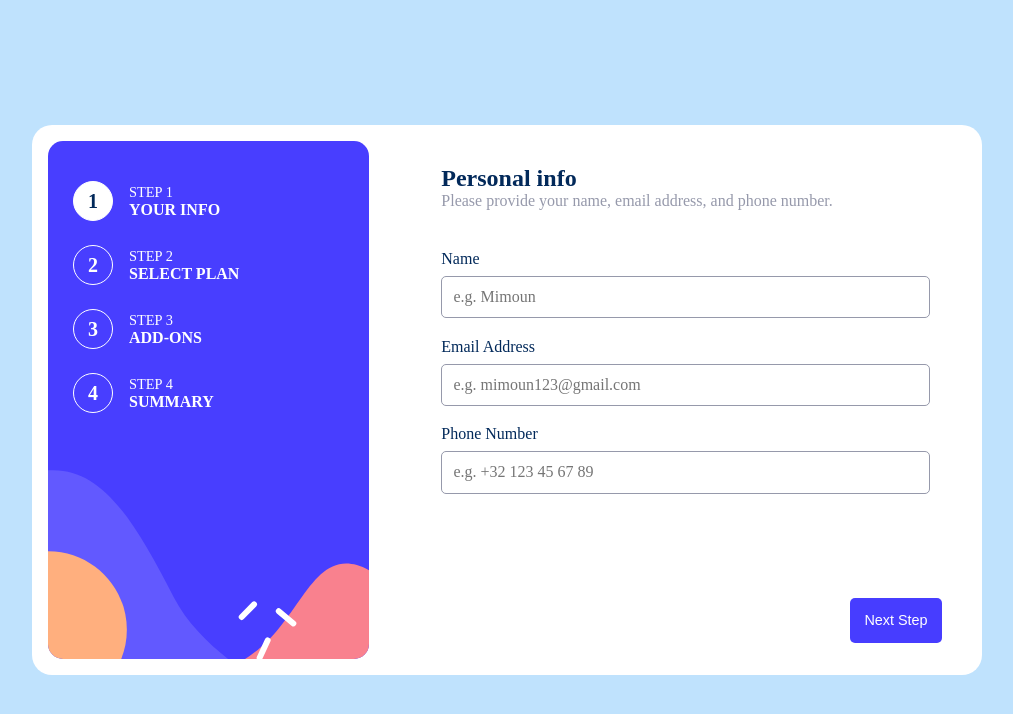
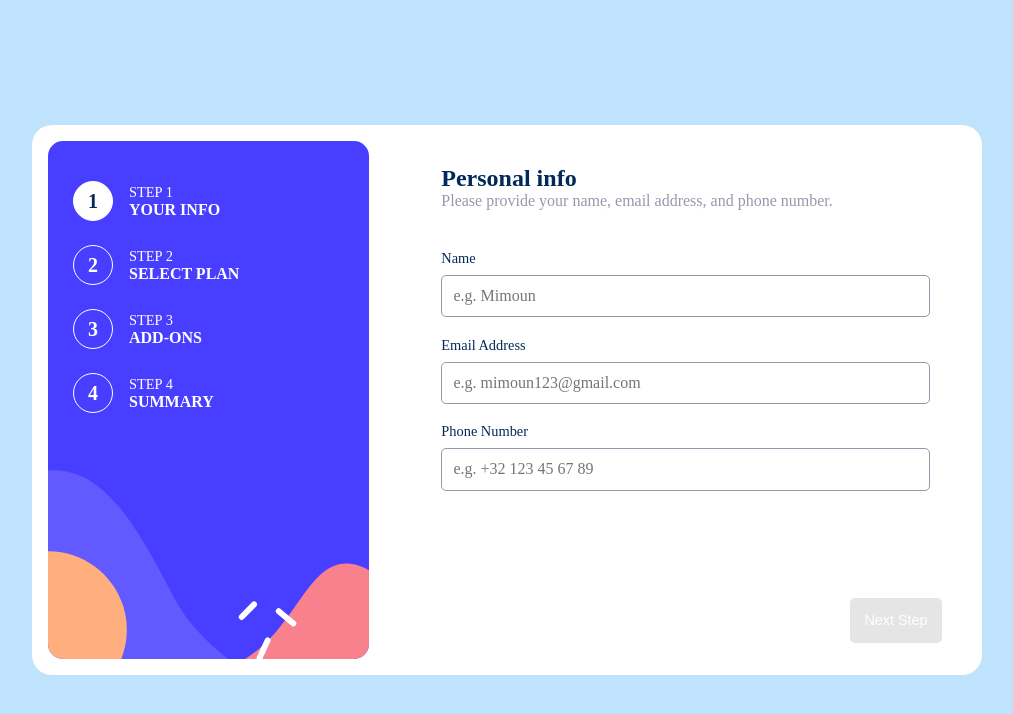
Before and after one commit to 1Dh2Be/multi_step_form, a React app: page /step1 in a window 1280 px wide. Shown: the top 714 px of the page, without its empty margins (133-1146 px from the left). Built offline with nearby package versions, Linux system fonts and the light colour scheme; the HTML template or start-up script is replaced by a standard one.

Commit message:
Added form validation

```diff
--- a/package.json
+++ b/package.json
@@ -14,7 +14,7 @@
     "react": "^18.3.1",
     "react-dom": "^18.3.1",
     "react-router": "^7.0.2",
-    "yup": "^1.5.0"
+    "yup": "^1.6.1"
   },
   "devDependencies": {
     "@eslint/js": "^9.15.0",
--- a/src/pages/FormContext.jsx
+++ b/src/pages/FormContext.jsx
@@ -1,26 +1,105 @@
+//         IMPORTS               //
+
 import { createContext, useContext, useState, useEffect } from "react";
+
+//     INITIAL FORM STATE         //
+
+const INITIAL_FORM_STATE = {
+    step1: { name: "", email: "", phone: "" },
+    step2: { plan: "", billingCycle: "monthly" },
+    step3: { addons: [] },
+    step4: { summary: {} }
+};
+
+//        CONTEXT CREATION        //
 
 export const FormContext = createContext(null);
 
+//        FORM PROVIDER           //
+
 export const FormProvider = ({ children }) => {
+
+    //      FORM DATA STATE           //
+
+    const [formData, setFormData] = useState(() => {
+        const savedFormData = localStorage.getItem('formData');
+        return savedFormData ? JSON.parse(savedFormData) : INITIAL_FORM_STATE; // Fixed JSON parsing error (JSON.parseInt -> JSON.parse)
+    });
+
+    //       FORM DATA METHODS        //
+
+    const updateFormData = (step, fieldName, value) => {
+        setFormData(prev => ({
+            ...prev,
+            [step]: {
+                ...prev[step],  // Keep the existing fields for the step
+                [fieldName]: value // Update only the specific field
+            }
+        }));
+    };
+
+
+    const resetForm = () => {
+        setFormData(INITIAL_FORM_STATE);
+        setCurrentStep(1);
+        localStorage.removeItem('formData');
+        localStorage.removeItem('currentStep');
+    };
+
+    //     FORM DATA PERSISTENCE      //
+
+    useEffect(() => {
+        localStorage.setItem('formData', JSON.stringify(formData));
+    }, [formData]);
+
+    //      STEP STATE & METHODS      //
 
     const [currentStep, setCurrentStep] = useState(() => {
         const savedStep = localStorage.getItem('currentStep');
         return savedStep ? parseInt(savedStep) : 1;
     });
 
-    const [isChecked, setIsChecked] = useState(false);
-
     useEffect(() => {
         localStorage.setItem('currentStep', currentStep);
     }, [currentStep]);
 
+    //      CHECKBOX STATE            //
+
+    const [isChecked, setIsChecked] = useState(false);
+
+
+    //      BUTTON STATE            //
+    const [buttonState, setButtonState] = useState(() => {
+        const savedState = localStorage.getItem('buttonState')
+        return savedState ? parseInt(savedState) : false
+    });
+
+    useEffect(() => {
+        localStorage.setItem('buttonState', buttonState)
+    }, [buttonState])
+
+    //       CONTEXT PROVIDER         //
+
     return (
-        <FormContext.Provider value={{ currentStep, setCurrentStep, isChecked, setIsChecked }}>
+        <FormContext.Provider
+            value={{
+                formData,
+                updateFormData,
+                resetForm,
+                currentStep,
+                setCurrentStep,
+                isChecked,
+                setIsChecked,
+                buttonState,
+                setButtonState
+            }}
+        >
             {children}
         </FormContext.Provider>
     );
-}
+};
+
+//         CUSTOM HOOK             //
 
 export const useForm = () => {
     const context = useContext(FormContext);
@@ -30,4 +109,4 @@ export const useForm = () => {
     }
 
     return context;
-}
+};
--- a/src/pages/components/button/Button.css
+++ b/src/pages/components/button/Button.css
@@ -17,3 +17,10 @@
     background-color: transparent;
     cursor: pointer;
 }
+
+.next__step--btn.disabled {
+    opacity: 0.5;
+    cursor: not-allowed;
+    background-color: #ccc !important; /* Use !important if needed to override other styles */
+    pointer-events: none; /* Prevents any hover effects */
+}
--- a/src/pages/components/button/Button.jsx
+++ b/src/pages/components/button/Button.jsx
@@ -1,8 +1,12 @@
 import "./Button.css"
 
-const Button = ({ onClick, variant, children }) => {
+const Button = ({ onClick, variant, disabled, children }) => {
     return (
-        <button className={`next__step--btn ${variant === "secondary" ? "secondary" : "primary"}` } onClick={onClick}>
+        <button
+            className={`next__step--btn ${variant === "secondary" ? "secondary" : "primary"} ${disabled? "disabled" : ""}` }
+            onClick={onClick}
+            disabled={disabled}
+        >
             {children}
         </button>
     )
--- a/src/pages/components/form/FormTemplate.jsx
+++ b/src/pages/components/form/FormTemplate.jsx
@@ -7,7 +7,8 @@ const FormTemplate = ({
         children,
         onNextStep,
         onBackStep,
-        showBackButton = false
+        showBackButton = false,
+        isFormValid = false
 }) => {
     return (
         <section className="wrapper">
@@ -29,7 +30,12 @@ const FormTemplate = ({
                 {showBackButton && (
                     <Button onClick={onBackStep} variant="secondary">Go Back</Button>
                 )}
-                <Button onClick={onNextStep}>Next Step</Button>
+                <Button
+                    onClick={onNextStep}
+                    disabled={!isFormValid}
+                >
+                    Next Step
+                </Button>
             </div>
         </section>
     )
--- a/src/pages/form-step1/FormStep1.css
+++ b/src/pages/form-step1/FormStep1.css
@@ -12,6 +12,21 @@
 
 .form__group > label {
     font-weight: var(--font-weight-medium);
+}
+
+
+
+.input__text {
+    display: flex;
+    justify-content: space-between ;
+}
+
+#error {
+    border: 1px solid red;
+}
+
+#error:hover, #error:focus {
+    outline: 1px solid red;
 }
 
 
--- a/src/pages/form-step1/FormStep1.jsx
+++ b/src/pages/form-step1/FormStep1.jsx
@@ -3,12 +3,14 @@ import "./FormStep1.css"
 // Component/Hooks imports
 // pages/FormStep1.jsx
 import { useNavigate } from "react-router"
-import { Formik, Form } from "formik"
+import { Formik, Form, ErrorMessage } from "formik"
 import { useForm } from "../FormContext"
 import FormTemplate from "../components/form/FormTemplate"
+import { basicSchema } from "./schema"
+import { useEffect } from "react"
 
 const FormStep1 = () => {
-    const { currentStep, setCurrentStep } = useForm();
+    const { currentStep, setCurrentStep, formData, updateFormData, buttonState, setButtonState } = useForm();
     const navigate = useNavigate();
 
     const handleNextStep = () => {
@@ -16,51 +18,115 @@ const FormStep1 = () => {
         navigate("/step2");
     }
 
+    const handleInputChange = (e, handleFormikChange) => {
+        handleFormikChange(e)
+        updateFormData('step1', e.target.name, e.target.value);
+    }
+
+    return (
+        <Formik
+            initialValues={{
+                name: formData.step1?.name || "",
+                email: formData.step1?.email || "",
+                phone: formData.step1?.phone || "",
+            }}
+            validationSchema={basicSchema}
+        >
+            {({
+                errors,
+                touched,
+                handleChange,
+                handleBlur,
+                values,
+                isValid,
+            }) => {
+
+                // Check if form is valid and all fields have values
+                const isFormValid =
+                isValid &&
+                values.name &&
+                values.email &&
+                values.phone &&
+                Object.keys(errors).length === 0;
+
+                useEffect(() => {
+                    setButtonState(isFormValid);
+                }, [isFormValid, values, errors]); // Runs when form validation or values change
+
+
+
                 return (
                     <FormTemplate
                         title="Personal info"
                         description="Please provide your name, email address, and phone number."
                         onNextStep={handleNextStep}
+                        isFormValid={buttonState}
                     >
-            <Formik
-                initialValues={{
-                    name: "",
-                    email: "",
-                    phone: "",
-                }}
-            >
-                {() => (
                         <Form className="formik__form">
                             <div className="form__group">
+                                <div className="input__text">
                                     <label htmlFor="name">Name</label>
+                                    <ErrorMessage
+                                        name="name"
+                                        component="div"
+                                        style={{ color: "red", fontSize: "0.9rem" }}
+                                    />
+                                </div>
                                 <input
+                                    id={`${errors.name && touched.name ? "error" : ""}`}
                                     type="text"
                                     name="name"
                                     placeholder="e.g. Mimoun"
+                                    onChange={(e) => handleInputChange(e, handleChange)}
+                                    onBlur={handleBlur}
+                                    value={values.name}
                                 />
                             </div>
 
                             <div className="form__group">
+                                <div className="input__text">
                                     <label htmlFor="email">Email Address</label>
+                                    <ErrorMessage
+                                        name="email"
+                                        component="div"
+                                        style={{ color: "red", fontSize: "0.9rem" }}
+                                    />
+                                </div>
                                 <input
+                                    id={`${errors.email && touched.email ? "error" : ""}`}
                                     type="email"
                                     name="email"
                                     placeholder="e.g. mimoun123@gmail.com"
+                                    onChange={(e) => handleInputChange(e, handleChange)}
+                                    onBlur={handleBlur}
+                                    value={values.email}
                                 />
                             </div>
 
                             <div className="form__group">
+                                <div className="input__text">
                                     <label htmlFor="phone">Phone Number</label>
+                                    <ErrorMessage
+                                        name="phone"
+                                        component="div"
+                                        style={{ color: "red", fontSize: "0.9rem"}}
+                                    />
+                                </div>
                                 <input
+                                    id={`${errors.phone && touched.phone ? "error" : ""}`}
                                     type="number"
                                     name="phone"
                                     placeholder="e.g. +32 123 45 67 89"
+                                    onChange={(e) => handleInputChange(e, handleChange)}
+                                    onBlur={handleBlur}
+                                    value={values.phone}
                                 />
                             </div>
                         </Form>
-                )}
+                    </FormTemplate>
+                )
+            }}
         </Formik>
-        </FormTemplate>
     )
 }
 
--- /dev/null
+++ b/src/pages/form-step1/schema.js
@@ -0,0 +1,13 @@
+import * as Yup from "yup"
+
+
+export const basicSchema = Yup.object({
+    name: Yup.string().min(2).required(" A name is required"),
+    email: Yup.string().email("Please enter a valid email").required("An email is required"),
+    phone: Yup.string()
+    .matches(
+        /^\+?[1-9]\d{1,14}$/,
+        "Please enter a valid phone number (e.g. +32 123 45 67 89)"
+    )
+    .required("A phone number is required"),
+});
```
Also changed, not shown: 1 other file (tests, documents, lock files or other folders). Lines whose indentation alone changed are shown as unchanged.
